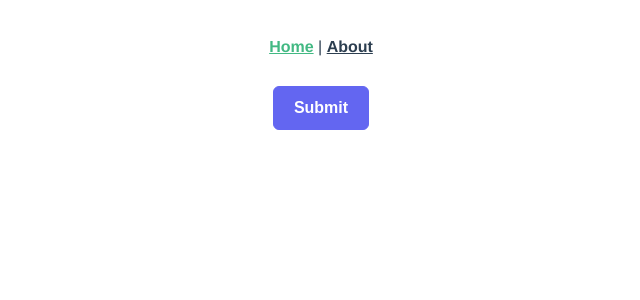
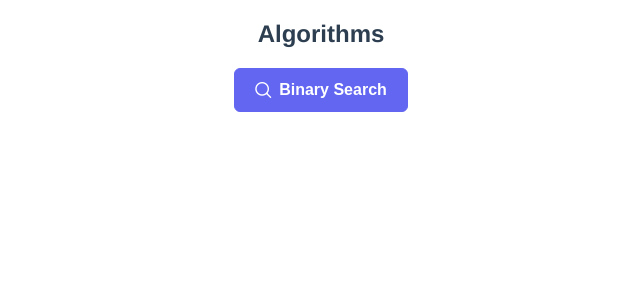
Before and after one commit to vitalic-web/algorithms, a Vue app: page / in a window 1280 px wide. Shown: the top 300 px of the page, without its empty margins (319-959 px from the left). Built offline with nearby package versions, Linux system fonts and the light colour scheme; a web font is replaced by a local one.

Commit message:
Add Binary Search template

```diff
--- a/src/App.vue
+++ b/src/App.vue
@@ -1,8 +1,4 @@
 <template>
-  <nav>
-    <router-link to="/">Home</router-link> |
-    <router-link to="/about">About</router-link>
-  </nav>
   <router-view/>
 </template>
 
@@ -14,17 +10,4 @@
   text-align: center;
   color: #2c3e50;
 }
-
-nav {
-  padding: 30px;
-
-  a {
-    font-weight: bold;
-    color: #2c3e50;
-
-    &.router-link-exact-active {
-      color: #42b983;
-    }
-  }
-}
 </style>
--- a/src/router/index.ts
+++ b/src/router/index.ts
@@ -8,12 +8,9 @@ const routes: Array<RouteRecordRaw> = [
     component: HomeView,
   },
   {
-    path: '/about',
-    name: 'about',
-    // route level code-splitting
-    // this generates a separate chunk (about.[hash].js) for this route
-    // which is lazy-loaded when the route is visited.
-    component: () => import(/* webpackChunkName: "about" */ '../views/AboutView.vue'),
+    path: '/binary',
+    name: 'binary',
+    component: () => import('../views/BinarySearch.vue'),
   },
 ];
 
--- /dev/null
+++ b/src/views/BinarySearch.vue
@@ -0,0 +1,8 @@
+<template>
+  <div>
+    Binary Search
+  </div>
+</template>
+
+<script setup lang="ts">
+</script>
--- a/src/views/HomeView.vue
+++ b/src/views/HomeView.vue
@@ -1,9 +1,15 @@
 <template>
   <div class="home">
-    <Button label="Submit" />
+    <h2>Algorithms</h2>
+    <Button icon="pi pi-search" label="Binary Search" @click="redirectBinary" />
   </div>
 </template>
 
 <script setup lang="ts">
+import { useRouter } from 'vue-router';
 import Button from 'primevue/button';
+
+const router = useRouter();
+
+const redirectBinary = () => router.push('binary');
 </script>
```
